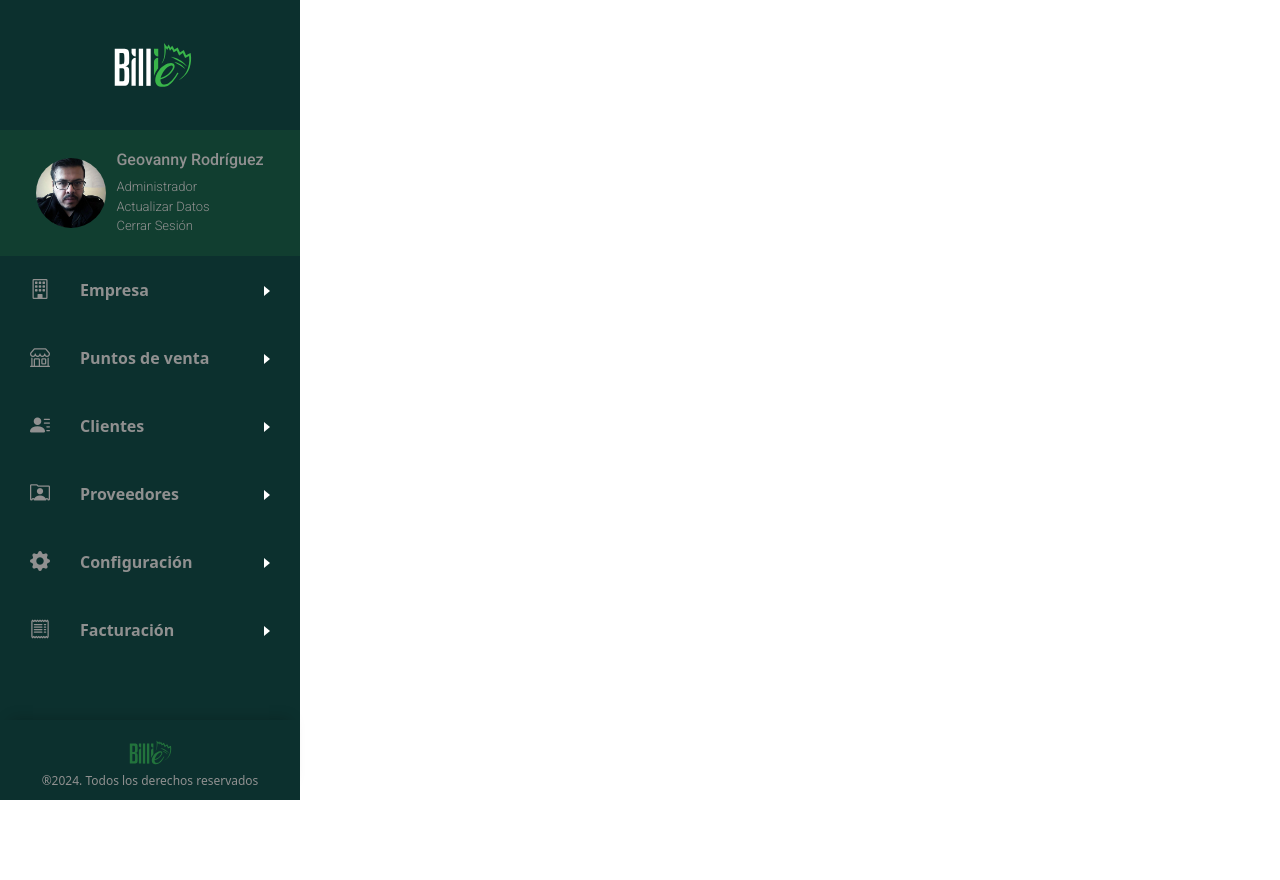
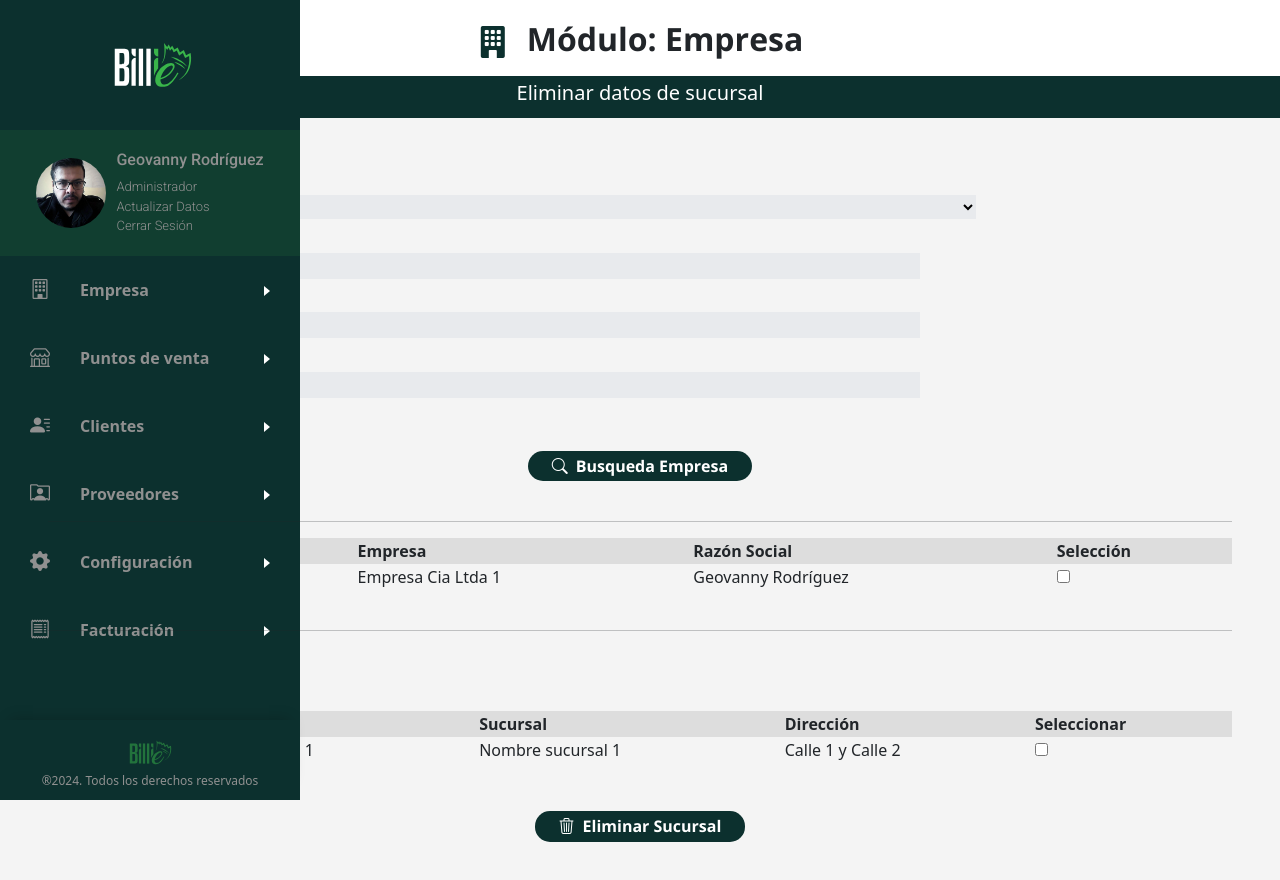
Before and after one commit to GeoRCH593/tfe-react, a React (Vite) app: page /empresa/eliminardatossucursal in a window 1280 px wide. Shown: the top 880 px of the page. Before the commit the page ends 800 px from the top, so only its background shows below. Built offline with nearby package versions, Linux system fonts and the light colour scheme.

Commit message:
create subpage eliminar datos de sucursal

```diff
--- /dev/null
+++ b/src/Components/SubPages/Empresa/EliminarDatosSucursal.jsx
@@ -0,0 +1,114 @@
+import { GlobalStyle } from "../../../styles/globalStyles";
+import {
+  PageBody,
+  BtnContain,
+  BtnSubmit,
+  TitlePage,
+  FormTitle,
+  FormComplete,
+  FormDiv,
+} from "../../../styles/Subpages/subpagesStyles";
+import { TableDeleteCompany } from "./eliminarDatosStyle";
+import { SubTitleList } from "./eliminarDatosSucursalStyles";
+
+const Modul = "Empresa";
+const IconClass = "bi bi-building-fill";
+const SubPageTitle = "Eliminar datos de sucursal";
+
+const EliminarDatosSucursal = () => {
+  return (
+    <PageBody>
+      <GlobalStyle></GlobalStyle>
+      <TitlePage>
+        <i className={IconClass}></i>
+        <h2>Módulo: {Modul}</h2>
+      </TitlePage>
+      <div>
+        <FormTitle>
+          <h5>{SubPageTitle}</h5>
+        </FormTitle>
+        <FormComplete>
+          <FormDiv>
+            <label>Ingrese tipo de identificación:</label>
+            <select id="identificador" name="tipo identificador">
+              <option>R.U.C</option>
+              <option>Cédula</option>
+              <option>Pasaporte</option>
+              <option>Identificador del exterior</option>
+              <option>Consumidor final</option>
+            </select>
+          </FormDiv>
+          <FormDiv>
+            <label>Número de Indentificación:</label>
+            <input type="number" />
+          </FormDiv>
+          <FormDiv>
+            <label>Razón Social:</label>
+            <input type="text"></input>
+          </FormDiv>
+          <FormDiv>
+            <label>Nombre comercial de la empresa:</label>
+            <input type="text"></input>
+          </FormDiv>
+          <BtnContain>
+            <BtnSubmit type="submit">
+              <i className="bi bi-search"></i>Busqueda Empresa
+            </BtnSubmit>
+          </BtnContain>
+          <br />
+          <hr />
+          <TableDeleteCompany>
+            <thead>
+              <tr>
+                <th>Identificador</th>
+                <th>Empresa</th>
+                <th>Razón Social</th>
+                <th>Selección</th>
+              </tr>
+            </thead>
+            <tr>
+              <td>RUC: 0123456789</td>
+              <td>Empresa Cia Ltda 1</td>
+              <td>Geovanny Rodríguez</td>
+              <td>
+                <input type="checkbox"></input>
+              </td>
+            </tr>
+          </TableDeleteCompany>
+          <br />
+          <hr />
+          <SubTitleList>
+            <h5>Lista de sucursales: </h5>
+          </SubTitleList>
+          <TableDeleteCompany>
+            <thead>
+              <tr>
+                <th>Código</th>
+                <th>Empresa</th>
+                <th>Sucursal</th>
+                <th>Dirección</th>
+                <th>Seleccionar</th>
+              </tr>
+            </thead>
+            <tr>
+              <td>001</td>
+              <td>Empresa Cia Ltda 1</td>
+              <td>Nombre sucursal 1</td>
+              <td>Calle 1 y Calle 2</td>
+              <td>
+                <input type="checkbox"></input>
+              </td>
+            </tr>
+          </TableDeleteCompany>
+          <BtnContain>
+            <BtnSubmit type="submit">
+              <i className="bi bi-trash3"></i>Eliminar Sucursal
+            </BtnSubmit>
+          </BtnContain>
+        </FormComplete>
+      </div>
+    </PageBody>
+  );
+};
+
+export default EliminarDatosSucursal;
--- /dev/null
+++ b/src/Components/SubPages/Empresa/eliminarDatosSucursalStyles.js
@@ -0,0 +1,5 @@
+import styled from "styled-components";
+
+export const SubTitleList = styled.div`
+padding: 2em 0 0 0;
+`;
--- a/src/routes/Router.jsx
+++ b/src/routes/Router.jsx
@@ -15,6 +15,7 @@ import EliminarDatos from '../Components/SubPages/Empresa/EliminarDatos';
 import BusquedaEmpresa from '../Components/SubPages/Empresa/BusquedaEmpresa';
 import CrearSucursal from '../Components/SubPages/Empresa/CrearSucursal';
 import ActualizarSucursal from '../Components/SubPages/Empresa/ActualizarSucursal';
+import EliminarDatosSucursal from '../Components/SubPages/Empresa/EliminarDatosSucursal';
 
 const Router = () => (
   <BrowserRouter>
@@ -37,6 +38,7 @@ const Router = () => (
       <Route path="/empresa/busquedadeempresas" element={<BusquedaEmpresa/>} />
       <Route path='/empresa/crearsucursal' element={<CrearSucursal />} />
       <Route path='/empresa/actualizardatossucursal' element={<ActualizarSucursal/>} />
+      <Route path='/empresa/eliminardatossucursal' element={<EliminarDatosSucursal />} />
     </Routes>
     </SideBar>
 </BrowserRouter>
```
